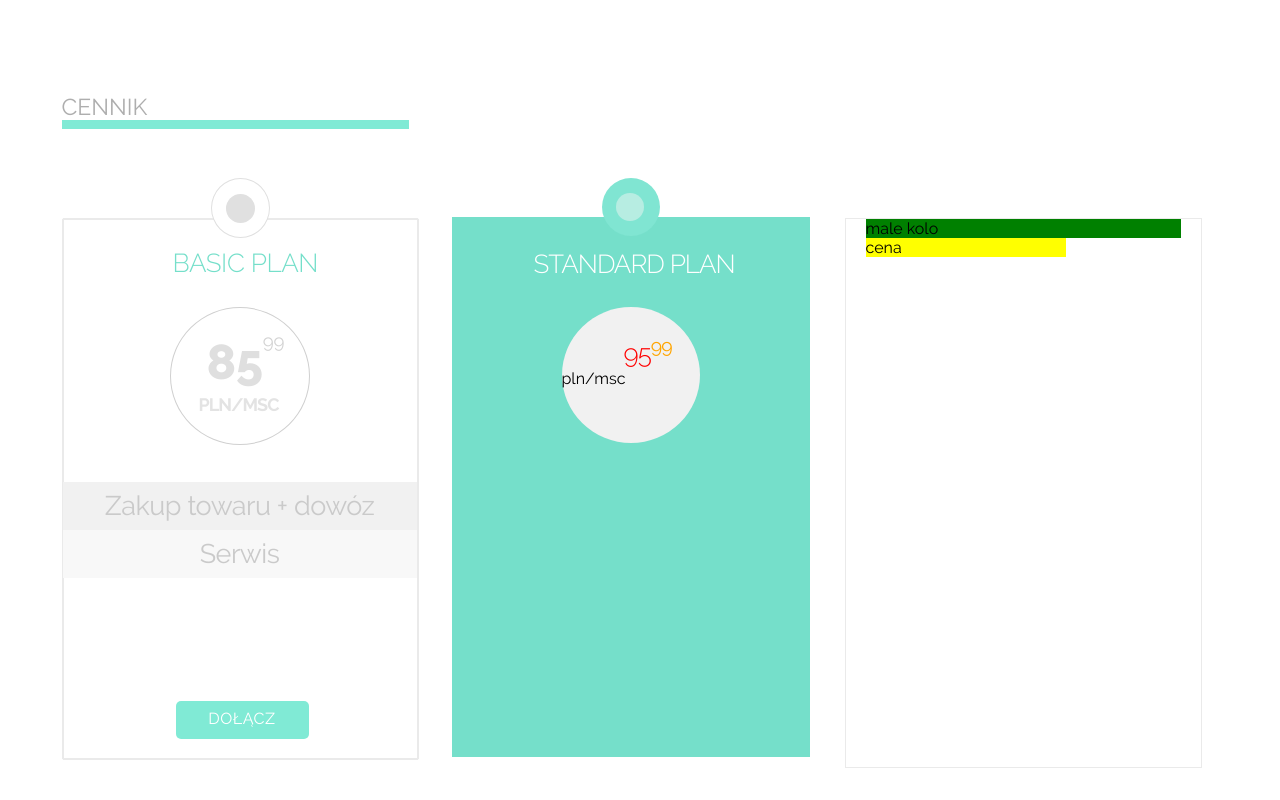
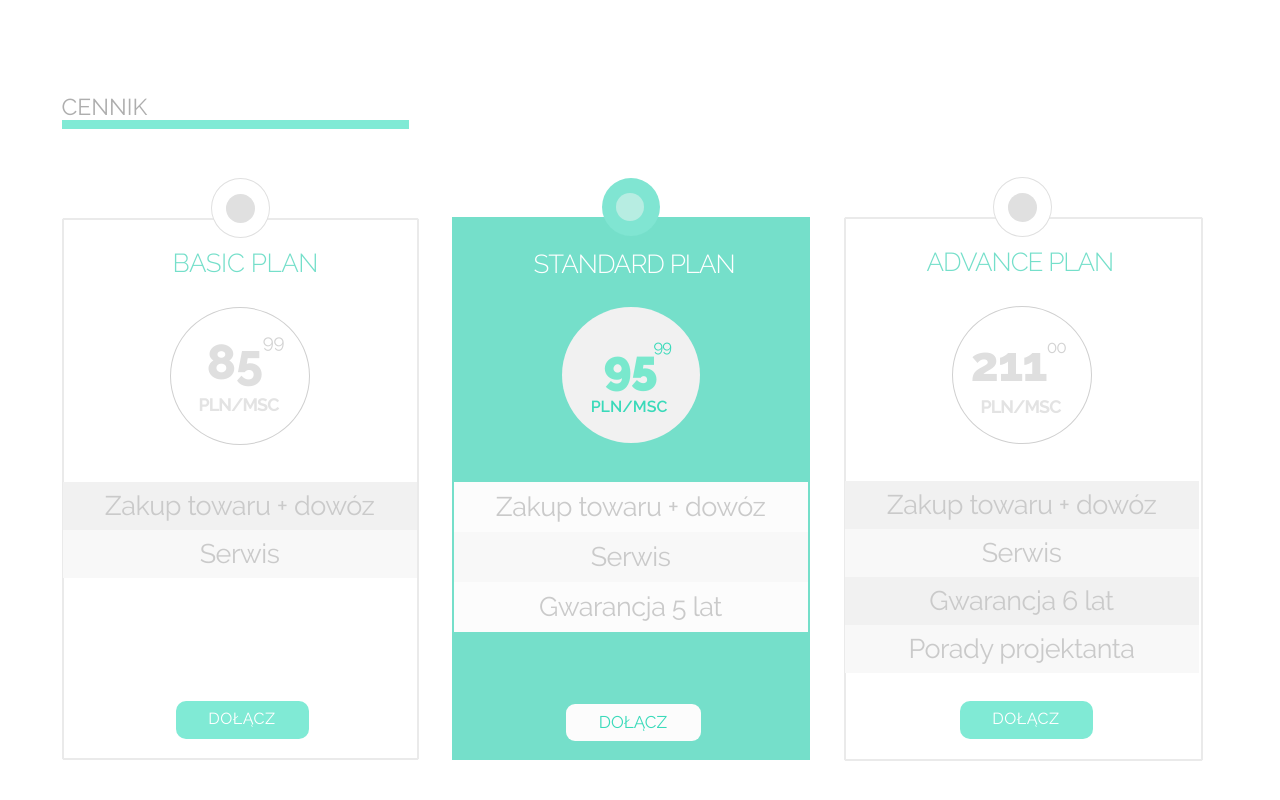
Before and after one commit to JKarkosza/CL-Sit-On-Chair-Project, a plain HTML site: page index.html in a window 1280 px wide. Shown: the part 925-1725 px from the top of the page. Drawn offline with Linux system fonts and the light colour scheme.

Commit message:
skonczenie sekcji z cennikiem

```diff
--- a/css/style.css
+++ b/css/style.css
@@ -592,7 +592,7 @@ body > section:first-of-type .row > p:nth-of-type(2){
   padding-top: 8px;
   text-transform: uppercase;
   color: white;
-  border-radius: 5px;
+  border-radius: 10px;
   background: #80ead5;
   letter-spacing: 0.5px;
 }
@@ -601,7 +601,7 @@ body > section:first-of-type .row > p:nth-of-type(2){
 
 .priceBoard:nth-of-type(2) {
   width: 358px;
-  height: 540px;
+  height: 543px;
   margin-left: 34px;
   margin-top: 68px;
   background: #75DFCA;
@@ -638,16 +638,6 @@ body > section:first-of-type .row > p:nth-of-type(2){
   font-weight: 300;
 }
 
-.priceBoard:nth-of-type(2) > div:nth-of-type(3) > p {
-  color: red;
-}
-
-.priceBoard:nth-of-type(2) > div:nth-of-type(3) > p > span {
-  color: orange;
-}
-
-
-
 .priceBoard:nth-of-type(2) > div:nth-of-type(3) {
   background: #F1F1F1;
   position: absolute;
@@ -658,24 +648,175 @@ body > section:first-of-type .row > p:nth-of-type(2){
   border-radius: 50%;
 }
 
+.priceBoard:nth-of-type(2) > div:nth-of-type(3) > p {
+  color: #79e8cd;
+  font-weight: 900;
+  font-size: 48px;
+  position: absolute;
+  left: -20px;
+}
+
+.priceBoard:nth-of-type(2) > div:nth-of-type(3) > p > span {
+  color: #3adaba;
+  font-size: 22px;
+  position: absolute;
+  left: 50px;
+  font-weight: bolder;
+}
+
+.priceBoard:nth-of-type(2) > div:nth-of-type(3) > span {
+  position: absolute;
+  top: 90px;
+  right: 32px;
+  text-transform: uppercase;
+  font-weight: 600;
+  color: #3adaba;
+}
+
+.priceBoard:nth-of-type(2) ul:first-of-type {
+  padding-top: 203px;
+  font-size: 27px;
+  text-align: center;
+  line-height: 50px;
+  letter-spacing: -0.5px;
+  color: #cacaca;
+  width: 354px;
+  margin-left: -18px;
+}
+
+.priceBoard:nth-of-type(2) li:nth-of-type(2n+1) {
+  background: #fcfcfc;
+}
+
+.priceBoard:nth-of-type(2) li:nth-of-type(2) {
+  background: #f8f8f8;
+}
+
+.priceBoard:nth-of-type(2) a:first-of-type {
+  position: absolute;
+  left: 114px;
+  bottom: 19px;
+  width: 135px;
+  height: 37px;
+  border-radius: 9px;
+  text-align: center;
+  padding-top: 8px;
+  text-decoration: none;
+  color: #3adaba;
+  background: #fcfcfc;
+  font-size: 17px;
+  text-transform: uppercase;
+}
+
 /*Third board */
 .priceBoard:nth-of-type(3) {
-  border: 1px solid #eaeaea;
   width: 357px;
-  height: 550px;
+  height: 542px;
   margin-top: 69px;
   margin-left: 35px;
+  border: 1px solid #eaeaea;
+  box-shadow: 0 0 1px 0 grey;
 }
 
 .priceBoard:nth-of-type(3) > div:first-child {
-  background: red;
+  background: white;
+  margin-left: 127px;
+  width: 59px;
+  height: 60px;
+  margin-top: -42px;
+  border-radius: 50%;
+  border: 1px solid #e0e0e0;
 }
 
-.priceBoard:nth-of-type(3) >div:nth-of-type(2) {
-  background: green;
+.priceBoard:nth-of-type(3) > div:nth-of-type(2){
+  background: #e0e0e0;
+  margin-top: -44px;
+  margin-left: 142px;
+  width: 29px;
+  height: 29px;
+  border-radius: 50%;
+}
+
+.priceBoard:nth-of-type(3) p:first-of-type {
+  color: #75dfca;
+  text-transform: uppercase;
+  margin-left: 61px;
+  margin-top: 25px;
+  font-size: 26px;
+  letter-spacing: -1px;
+  font-weight: 300;
 }
 
 .priceBoard:nth-of-type(3) > div:nth-of-type(3) {
-  background: yellow;
-  width: 200px;
+  background: white;
+  height: 138px;
+  width: 140px;
+  margin-left: 86px;
+  margin-top: 29px;
+  border-radius: 50%;
+  border: 1.5px solid #d0d0d0;
+  position: relative;
 }
+
+.priceBoard:nth-of-type(3) > div:nth-of-type(3) > p {
+  color: #dfdfdf;
+  font-size: 49px;
+  font-weight: 800;
+  margin-left: 18px;
+  padding-top: 3px;
+}
+
+.priceBoard:nth-of-type(3) > div:nth-of-type(3) > p span {
+  color: lightgrey;
+  font-size: 23px;
+  vertical-align: text-top;
+  font-weight: 500;
+  position: absolute;
+  top: 33px;
+}
+
+.priceBoard:nth-of-type(3) > div:nth-of-type(3) > span {
+  color: #e3e3e3;
+  position: relative;
+  left: 28px;
+  top: 4px;
+  text-transform: uppercase;
+  font-size: 18px;
+  font-weight: 700;
+  letter-spacing: -1px;
+}
+
+.priceBoard:nth-of-type(3) ul:first-of-type {
+  padding-top: 37px;
+  font-size: 27px;
+  text-align: center;
+  line-height: 48px;
+  letter-spacing: -0.5px;
+  color: #cacaca;
+  width: 354px;
+  margin-left: -21px;
+}
+
+.priceBoard:nth-of-type(3) li:nth-of-type(2n+1) {
+  background: #F1F1F1;
+}
+
+.priceBoard:nth-of-type(3) li:nth-of-type(2n) {
+  background: #F8F8F8;
+}
+
+.priceBoard:nth-of-type(3) a:first-of-type {
+  text-decoration: none;
+  display: inline-block;
+  width: 133px;
+  margin-top: 28px;
+  margin-left: 94px;
+  text-align: center;
+  height: 38px;
+  padding-top: 8px;
+  text-transform: uppercase;
+  color: white;
+  border-radius: 10px;
+  background: #80ead5;
+  letter-spacing: 0.5px;
+}
--- a/index.html
+++ b/index.html
@@ -109,11 +109,28 @@
             <p>95<span><sup>99</span></p>
             <span>pln/msc</span>
           </div>
+          <ul>
+            <li>Zakup towaru + dowóz</li>
+            <li>Serwis</li>
+            <li>Gwarancja 5 lat</li>
+          </ul>
+          <a href="#">dołącz</a>
         </div>
         <div class="col priceBoard">
           <div></div>
-          <div>male kolo</div>
-          <div>cena</div>
+          <div></div>
+          <p>advance plan</p>
+          <div>
+            <p>211<span><sup>00</sup></span></p>
+            <span>pln/msc</span>
+          </div>
+          <ul>
+            <li>Zakup towaru + dowóz</li>
+            <li>Serwis</li>
+            <li>Gwarancja 6 lat</li>
+            <li>Porady projektanta</li>
+          </ul>
+          <a href="#">dołącz</a>
         </div>
         </div>
       </div>
```
